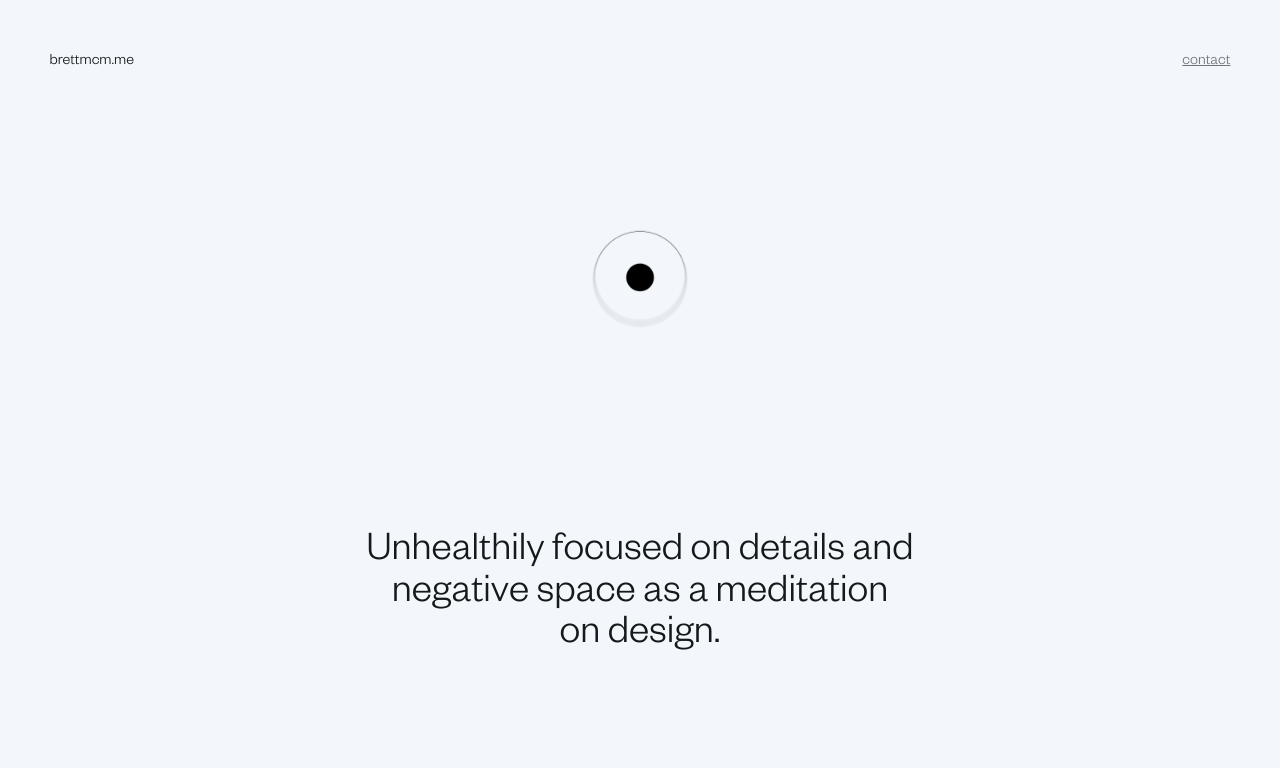
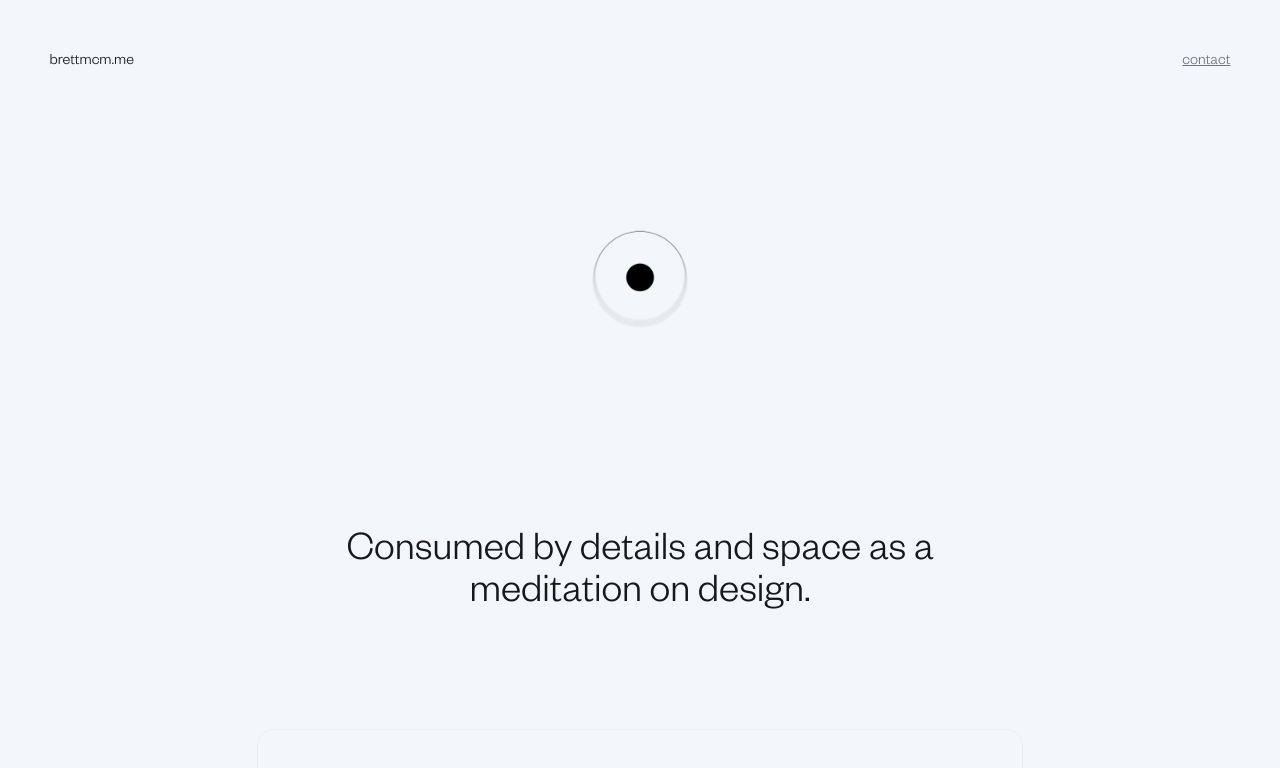
Before and after one commit to brettmcm/graphicdesign, a plain HTML site: page index.html in a window 1280 px wide. Shown: the top 768 px of the page. Drawn offline with Linux system fonts and the light colour scheme.

Commit message:
headline update

```diff
--- a/index.html
+++ b/index.html
@@ -54,7 +54,7 @@
   <main>
 
     <div class="headline" id="marquee">
-      Unhealthily focused on <span class="push">details and negative space</span> as a meditation on&nbsp;design.
+      Consumed by <span class="push">details and space</span> as a meditation on&nbsp;design.
     </div>
 
     <section class="card">
```
